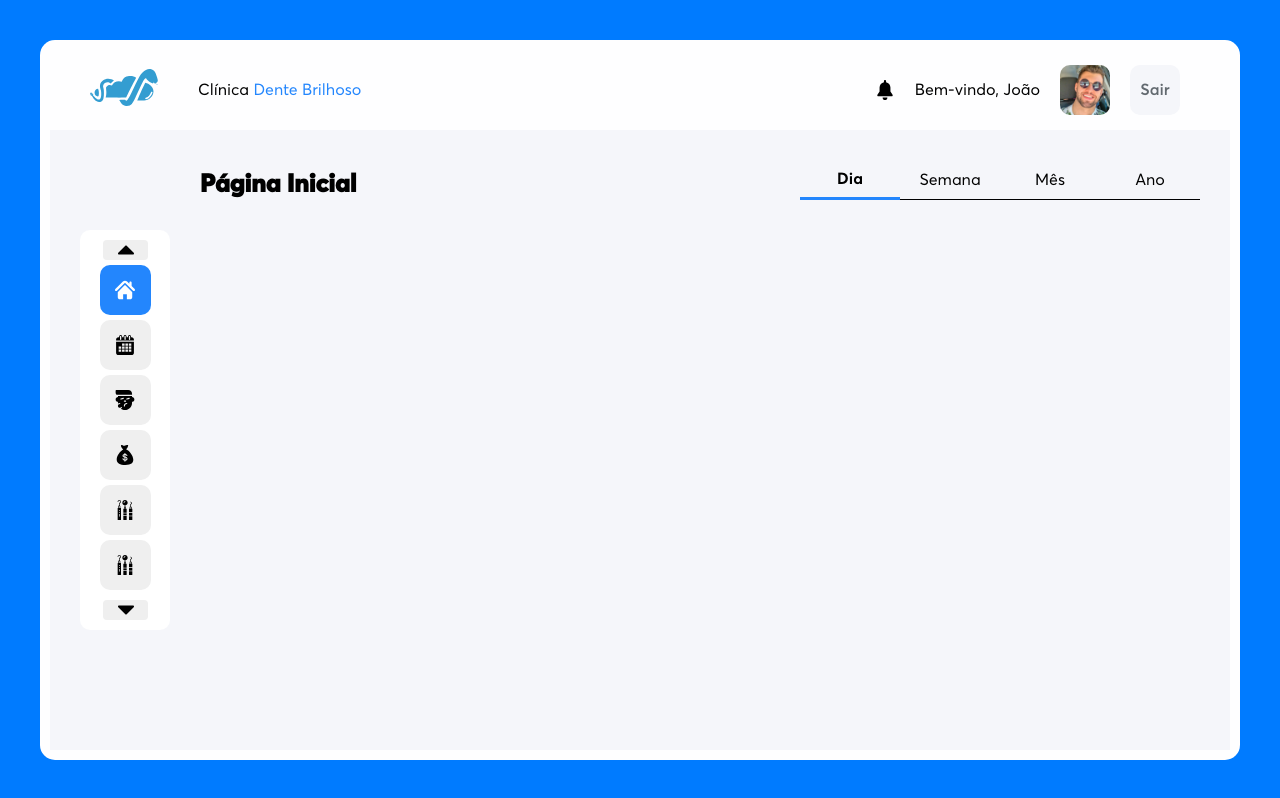
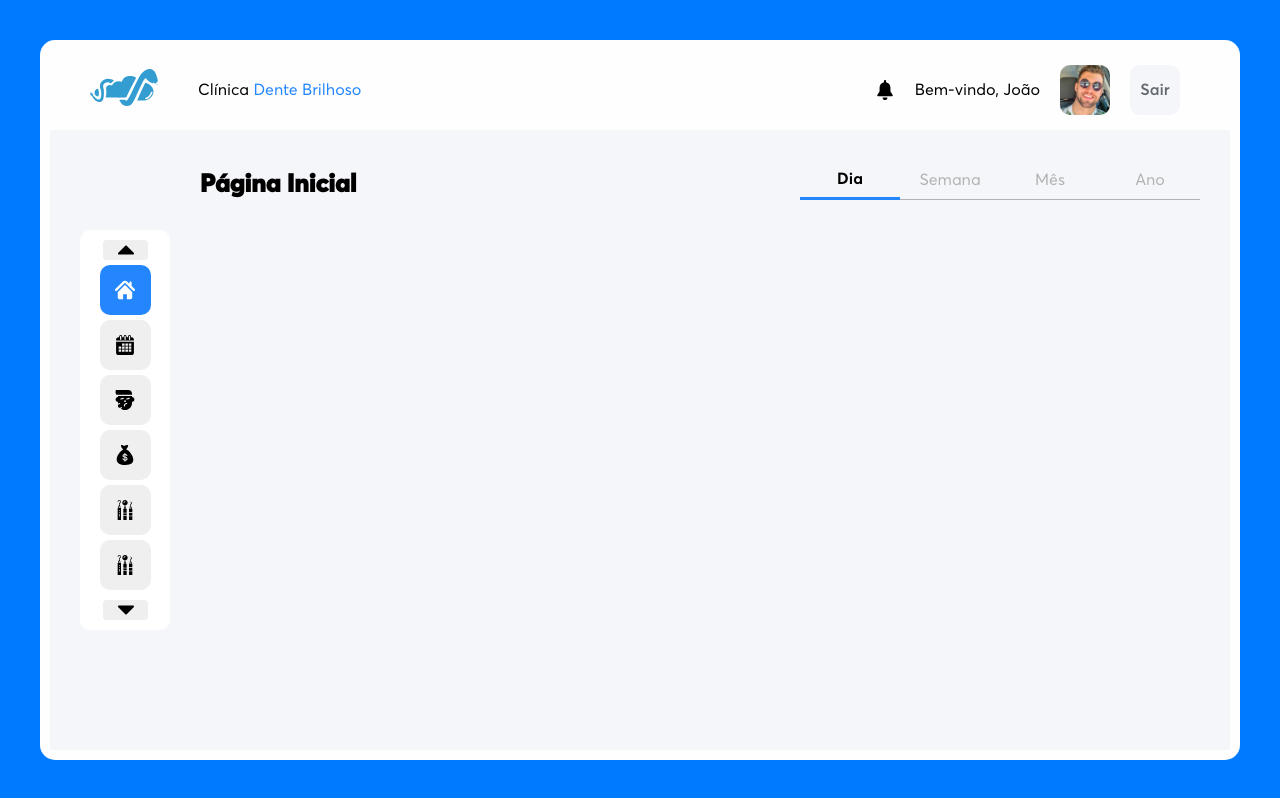
Before and after one commit to joaolessab/react-vesaliuz-dental-care-system, a React (Create React App) app in the folder frontend/: page / in a window 1280 px wide. Both pictures are taken after typing "name@example.com", "Sample123" into the empty fields and a click on the button "Esqueceu sua senha?". Built offline with nearby package versions, Linux system fonts and the light colour scheme.

Commit message:
Vesaliuz - home

```diff
--- a/frontend/src/App.css
+++ b/frontend/src/App.css
@@ -37,7 +37,7 @@ body{
 }
 
 /* Por padrão, o Input e o Button não herdam a fonte do corpo do HTML */
-body, input, button{
+body, input, button, h1, h2, h3, h4, h5, h6{
   font-family: 'Averta';
 }
 
--- a/frontend/src/pages/Main.css
+++ b/frontend/src/pages/Main.css
@@ -79,13 +79,15 @@
 }
 .main-header--content .days-groupButton button{
     border: 0px;
-    border-bottom: 1px solid black;
+    border-bottom: 1px solid #b2b2b2;
     background-color: transparent;
     width: 100px;
     height: 40px;
+    color: #b2b2b2;
 }
 .main-header--content .days-groupButton button:hover, .main-header--content .days-groupButton .selected{
     cursor: pointer;
+    color: black;
     border-bottom: 3px solid #2386fd;
     font-family: 'Averta Bold';
 }
```
